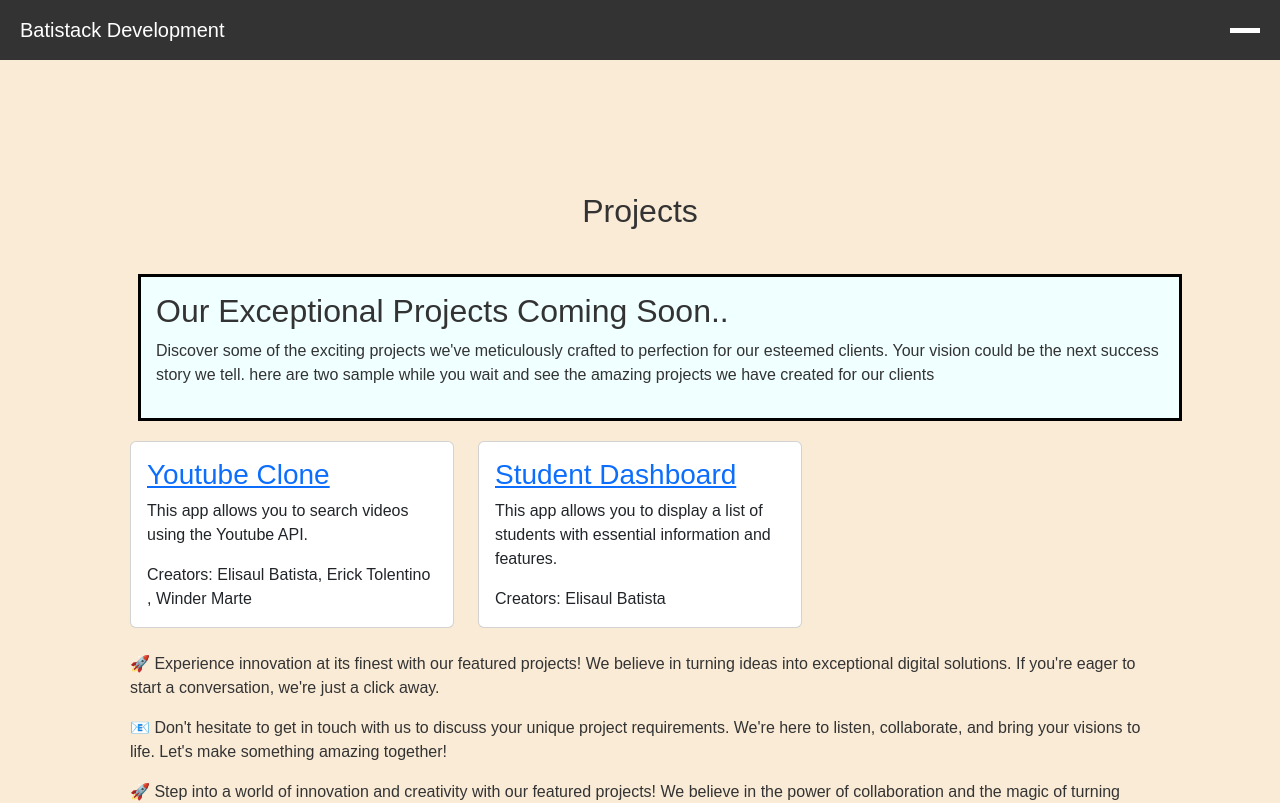
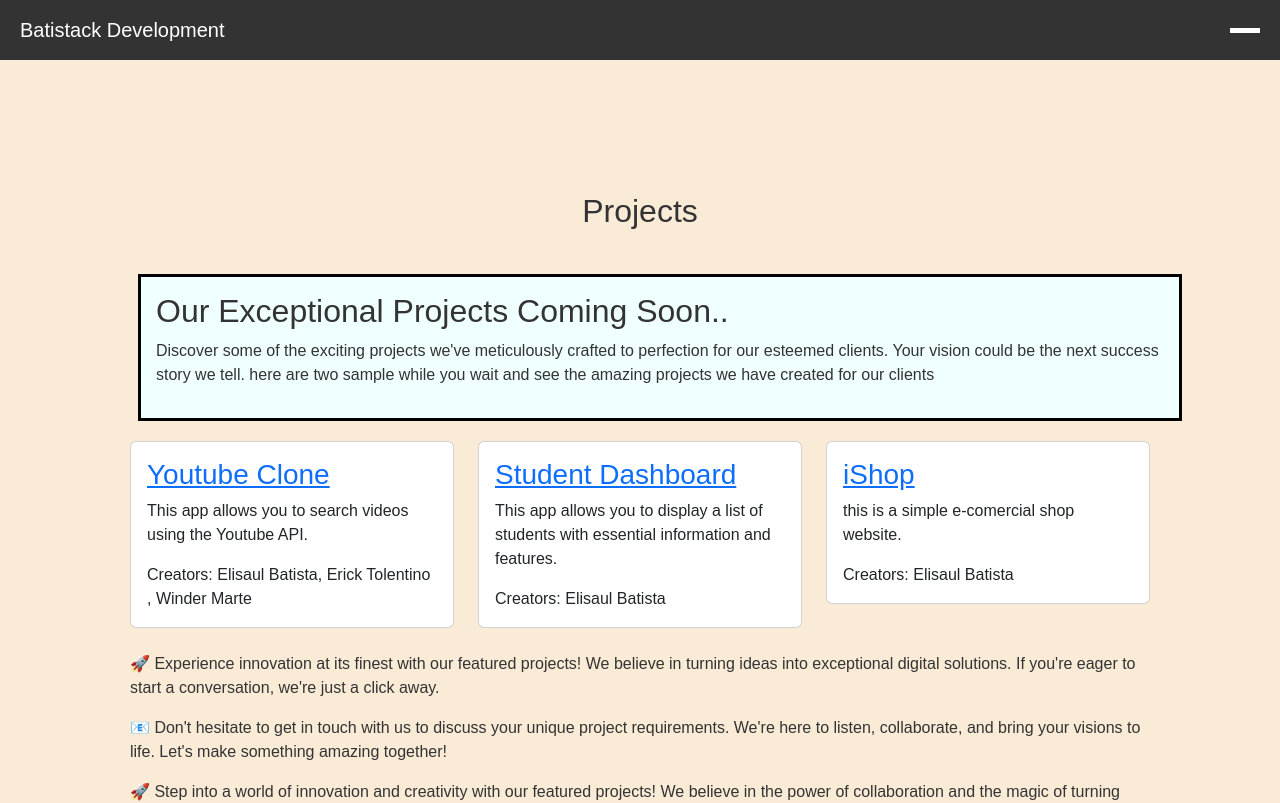
Before and after one commit to Batista0523/Batistack-Web, a React (Vite) app: page /projects in a window 1280 px wide. Shown: the top 803 px of the page. Built offline with nearby package versions, Linux system fonts and the light colour scheme.

Commit message:
added new project

```diff
--- a/src/components/home.css
+++ b/src/components/home.css
@@ -1,6 +1,6 @@
 body {
     font-family: Arial, sans-serif;
-    /* background-image: url('/src/img/cool.jpeg'); */
+    /* background-image: url('/src/img/desing\ img.png'); */
     background-color: antiquewhite;
     color: #333;
     display: flex;
--- a/src/data/servicesData.js
+++ b/src/data/servicesData.js
@@ -89,6 +89,14 @@ const servicesData = [
       creator: "Elisaul Batista"
     },
   },
+    {
+    projects: {
+      title: "iShop",
+      description: "this is a simple e-comercial shop website.",
+      projectLink: "https://zippy-choux-b9332b.netlify.app",
+      creator: "Elisaul Batista"
+    },
+  },
 ];
 
 export default servicesData;
```
